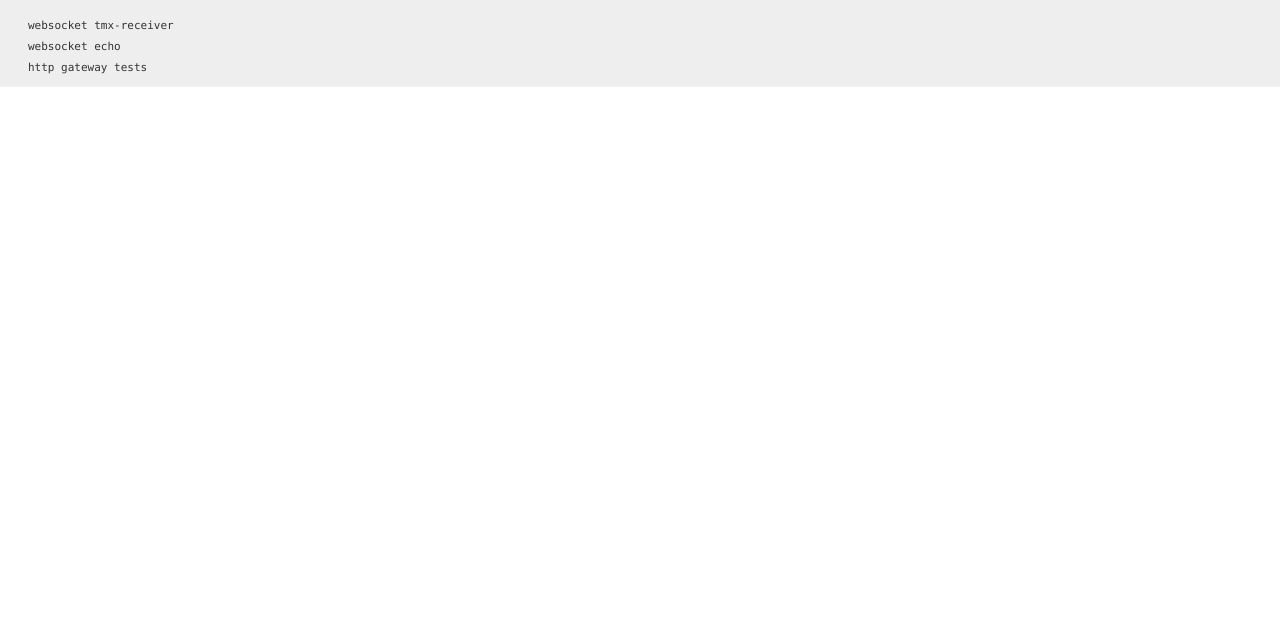
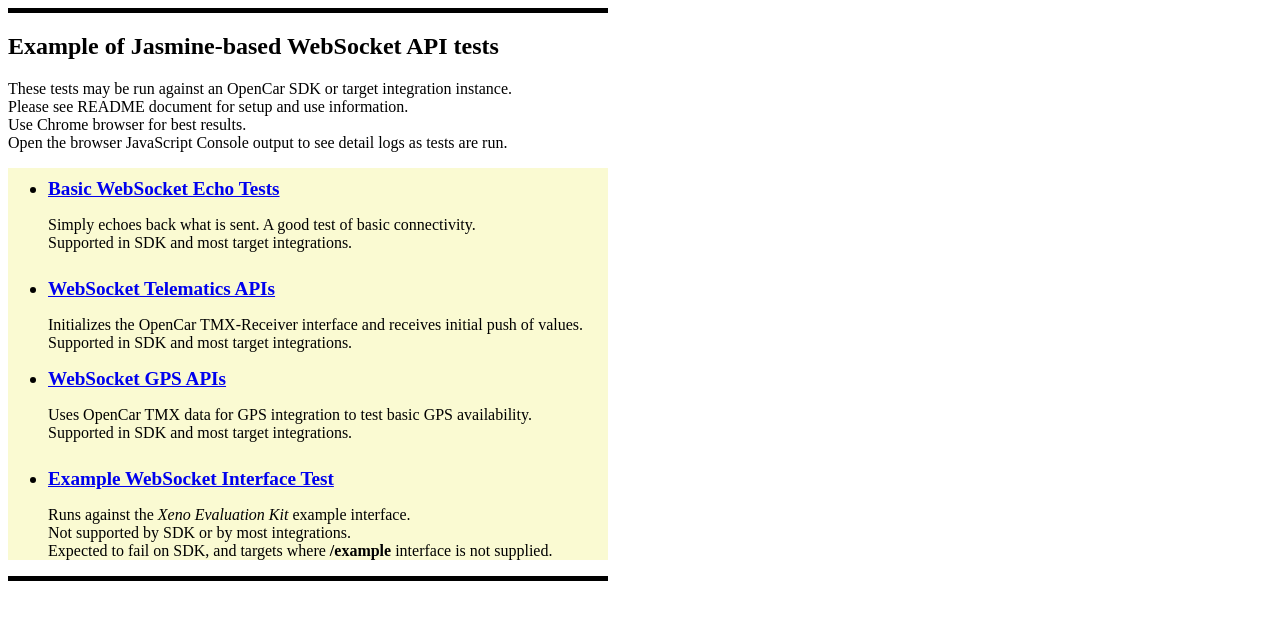
Before and after one commit to INRIX-paul-boyes/ws-test, a plain HTML site: page index.html in a window 1280 px wide. Drawn offline with Linux system fonts and the light colour scheme.

Commit message:
Made index more of an explanatory banner

```diff
--- a/index.html
+++ b/index.html
@@ -4,18 +4,46 @@
     <meta charset="UTF-8">
     <title>Runner Suite List</title>
     <link rel="stylesheet" type="text/css" href="lib/jasmine-2.0.1/jasmine.css">
+    <link rel="stylesheet" type="text/css" href="ws-test.css">
 </head>
 <body>
-<div class="jasmine_html-reporter spec-list">
+<div class="overview">
+    <p/>
+    <h2>Example of Jasmine-based WebSocket API tests</h2>
+    <p/>
+    <p>
+        These tests may be run against an OpenCar SDK or target integration instance.
+        <br/>
+        Please see README document for setup and use information.
+        <br/>
+        Use Chrome browser for best results.
+        <br/>
+        Open the browser JavaScript Console output to see detail logs as tests are run.
+    </p>
+    <p/>
 <div class="summary">
     <ul class="suite" id="suite-suite1">
-        <li class="suite-detail"><a href="Runner.html?spec=websocket%20tmx-receiver">websocket tmx-receiver</a></li>
+        <li class="suite-link"><a href="Runner.html?spec=websocket%20echo">Basic WebSocket Echo Tests</a></li>
+        <p class="suite-detail">Simply echoes back what is sent.  A good test of basic connectivity.
+            <br/>Supported in SDK and most target integrations.
+        </p>
     </ul>
     <ul class="suite" id="suite-suite2">
-        <li class="suite-detail"><a href="Runner.html?spec=websocket%20echo">websocket echo</a></li>
+        <li class="suite-link"><a href="Runner.html?spec=websocket%20tmx-receiver">WebSocket Telematics APIs</a></li>
+        <p class="suite-detail">Initializes the OpenCar TMX-Receiver interface and receives initial push of values.
+            <br/>Supported in SDK and most target integrations.
+        </p>
+        <li class="suite-link"><a href="Runner.html?spec=websocket%20gps">WebSocket GPS APIs</a></li>
+        <p class="suite-detail">Uses OpenCar TMX data for GPS integration to test basic GPS availability.
+            <br/>Supported in SDK and most target integrations.
+        </p>
     </ul>
     <ul class="suite" id="suite-suite3">
-        <li class="suite-detail"><a href="Runner.html?spec=example">http gateway tests</a></li>
+        <li class="suite-link"><a href="Runner.html?spec=example">Example WebSocket Interface Test</a></li>
+        <p class="suite-detail">Runs against the <i>Xeno Evaluation Kit</i> example interface.
+            <br/>Not supported by SDK or by most integrations.
+            <br/>Expected to fail on SDK, and targets where <b>/example</b> interface is not supplied.
+        </p>
     </ul>
 </div>
 </div>
```
